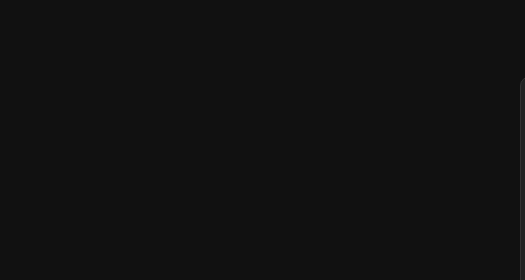
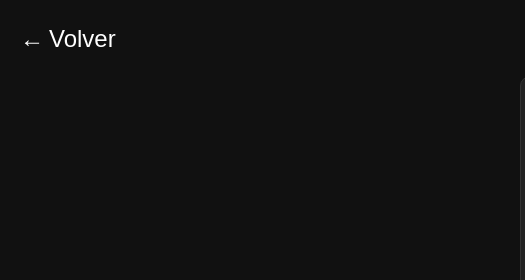
Before and after one commit to cCDragosh/animaargenta-site, a plain HTML site: page gallery/index.html in a window 1280 px wide. Shown: the top 280 px of the page, 0-525 px from the left. Drawn offline with Linux system fonts and the light colour scheme.

Commit message:
Update index.html
añadir back in gallery

```diff
--- a/gallery/index.html
+++ b/gallery/index.html
@@ -79,9 +79,31 @@
       color: #eee;
       border-color: #aaa;
     }
+    .back {
+      position: fixed;
+      top: 20px;
+      left: 20px;
+      color: white;
+      text-decoration: none;
+      font-size: 1.5rem;
+      font-family: Arial, sans-serif;
+      display: flex;
+      align-items: center;
+    }
+    .back:hover {
+      color: #aaa;
+    }
+    .back-icon {
+      margin-right: 5px;
+      font-size: 1.5rem;
+    }
   </style>
 </head>
 <body>
+  <!-- Flecha para volver a la página principal -->
+  <a href="../" class="back">
+    <span class="back-icon">←</span> Volver
+  </a>
   <h1 class="titulo">Galería NFT</h1>
   <div id="gallery" class="grid"></div>
 
```
